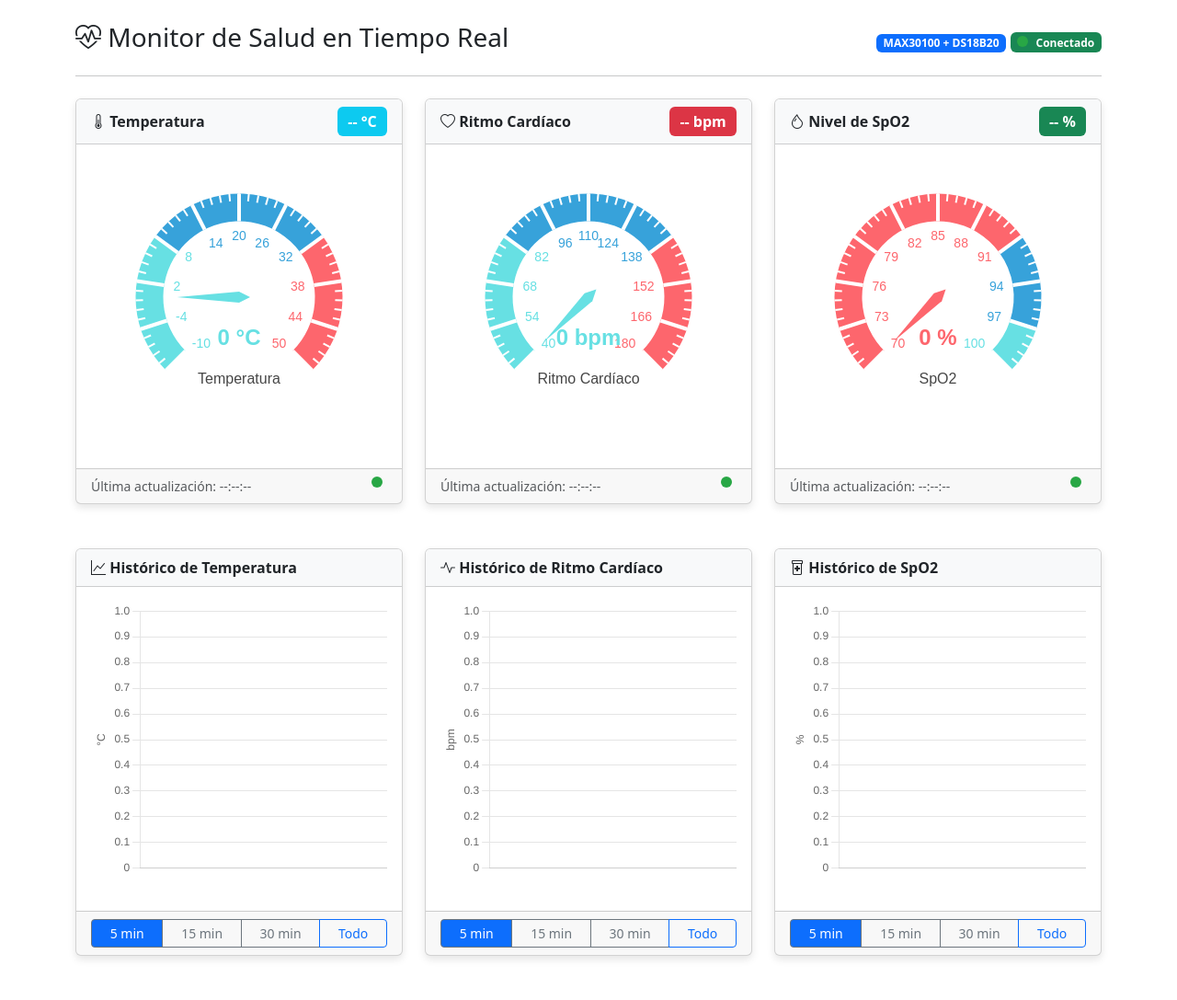
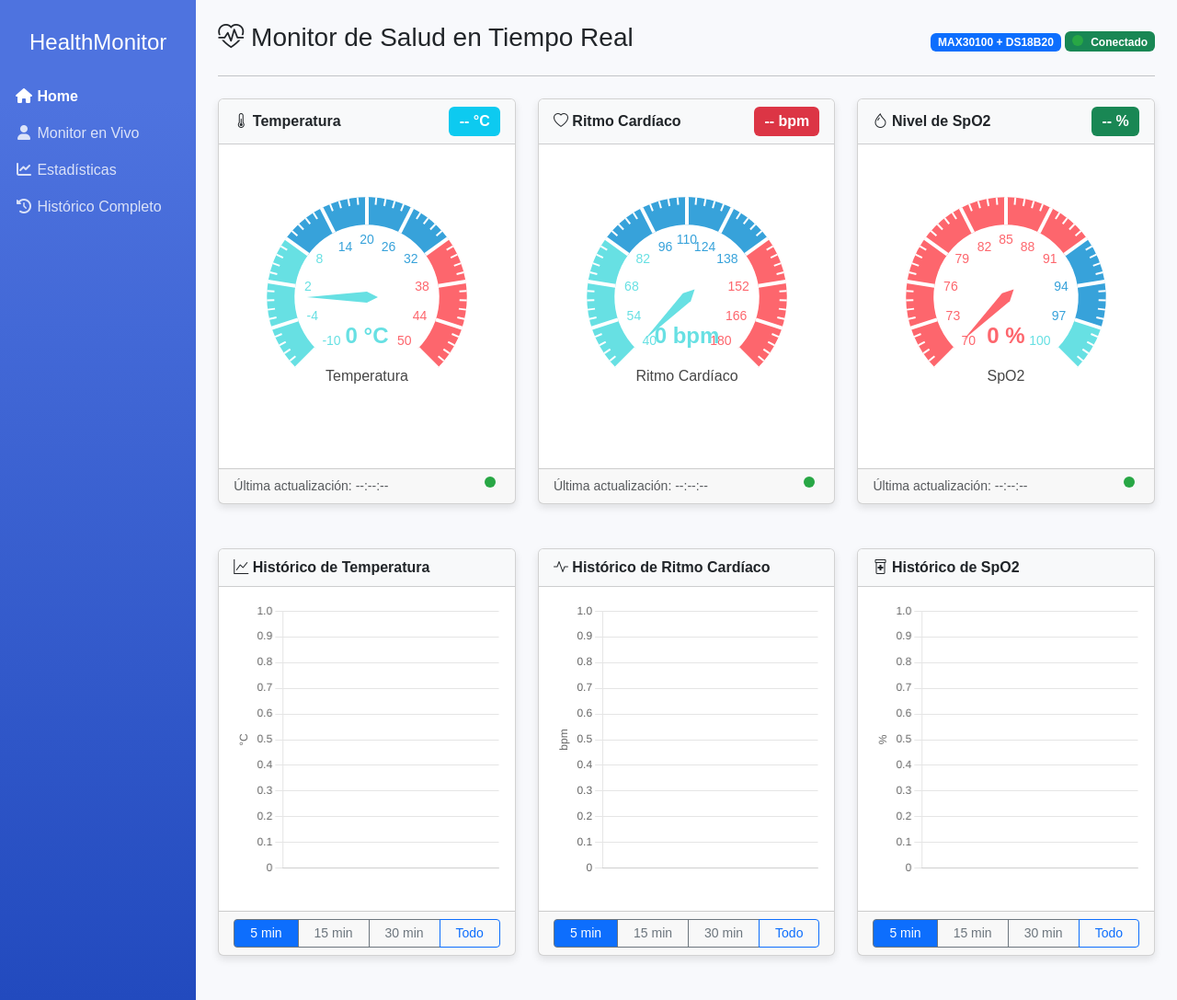
Before and after one commit to richipe2025/turbo, a Flask app: page / in a window 1280 px wide. Shown: the whole page at 92% size. Run offline with Flask 3, Linux system fonts and the light colour scheme; data that the repository does not hold is empty.

Commit message:
Add files via upload

```diff
--- a/templates/index.html
+++ b/templates/index.html
@@ -9,7 +9,35 @@
     <script src="https://cdn.jsdelivr.net/npm/chart.js"></script>
     <script src="https://cdn.jsdelivr.net/npm/echarts@5.4.3/dist/echarts.min.js"></script>
     <link rel="stylesheet" href="https://cdn.jsdelivr.net/npm/bootstrap-icons@1.10.0/font/bootstrap-icons.css">
+    <link rel="stylesheet" href="https://cdnjs.cloudflare.com/ajax/libs/font-awesome/6.0.0/css/all.min.css">
     <style>
+        :root {
+            --primary-color: #4e73df;
+            --success-color: #1cc88a;
+            --info-color: #36b9cc;
+            --warning-color: #f6c23e;
+            --danger-color: #e74a3b;
+            --secondary-color: #858796;
+            --light-color: #f8f9fc;
+        }
+        body {
+            font-family: 'Nunito', sans-serif; /* Assuming Nunito is desired, or use existing font */
+            background-color: #f8f9fc; /* Match stats.html background */
+        }
+        .sidebar {
+            background: linear-gradient(180deg, var(--primary-color) 10%, #224abe 100%);
+            min-height: 100vh;
+        }
+        .nav-link {
+            color: rgba(255, 255, 255, 0.8);
+        }
+        .nav-link:hover {
+            color: white;
+        }
+        .nav-link.active {
+            color: white;
+            font-weight: bold;
+        }
         .card {
             box-shadow: 0 4px 8px rgba(0,0,0,0.1);
             margin-bottom: 20px;
@@ -61,10 +89,48 @@
     </style>
 </head>
 <body>
-    <div class="container py-4">
-        <header class="mb-4">
-            <div class="d-flex justify-content-between align-items-center">
-                <h1 class="h3">
+    <div class="container-fluid">
+        <div class="row">
+            <!-- Sidebar -->
+            <div class="col-md-3 col-lg-2 d-md-block sidebar bg-primary py-3 px-0 collapse show">
+                <div class="position-sticky pt-3">
+                    <div class="text-center mb-4">
+                        <h4 class="text-white">HealthMonitor</h4>
+                    </div>
+                    <ul class="nav flex-column">
+                        <li class="nav-item">
+                            <a class="nav-link active" href="/"> <!-- Set Home/Monitor en Vivo as active -->
+                                <i class="fas fa-fw fa-home"></i>
+                                Home
+                            </a>
+                        </li>
+                        <li class="nav-item">
+                            <a class="nav-link" href="/">
+                                <i class="fas fa-fw fa-user"></i>
+                                Monitor en Vivo
+                            </a>
+                        </li>
+                        <li class="nav-item">
+                            <a class="nav-link" href="/stats">
+                                <i class="fas fa-fw fa-chart-line"></i>
+                                Estadísticas
+                            </a>
+                        </li>
+                        <li class="nav-item">
+                            <a class="nav-link" href="#">
+                                <i class="fas fa-fw fa-history"></i>
+                                Histórico Completo
+                            </a>
+                        </li>
+                    </ul>
+                </div> <!-- End of position-sticky -->
+            </div> <!-- End of sidebar column -->
+
+            <!-- Main Content -->
+            <main class="col-md-9 ms-sm-auto col-lg-10 px-md-4 py-4">
+                <header class="mb-4">
+                    <div class="d-flex justify-content-between align-items-center">
+                        <h1 class="h3">
                     <i class="bi bi-heart-pulse"></i> Monitor de Salud en Tiempo Real
                 </h1>
                 <div>
```
Also changed, not shown: templates/stats.html (+9 -0 lines).
